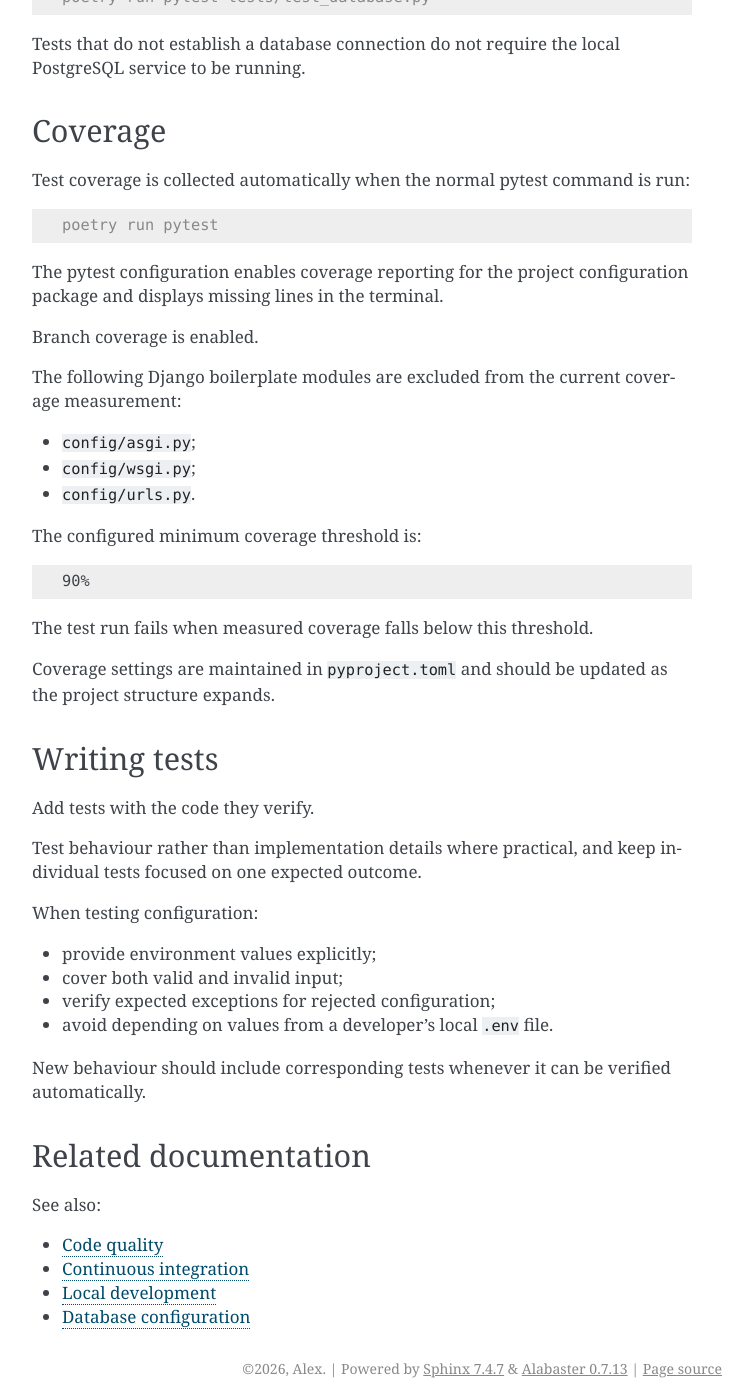
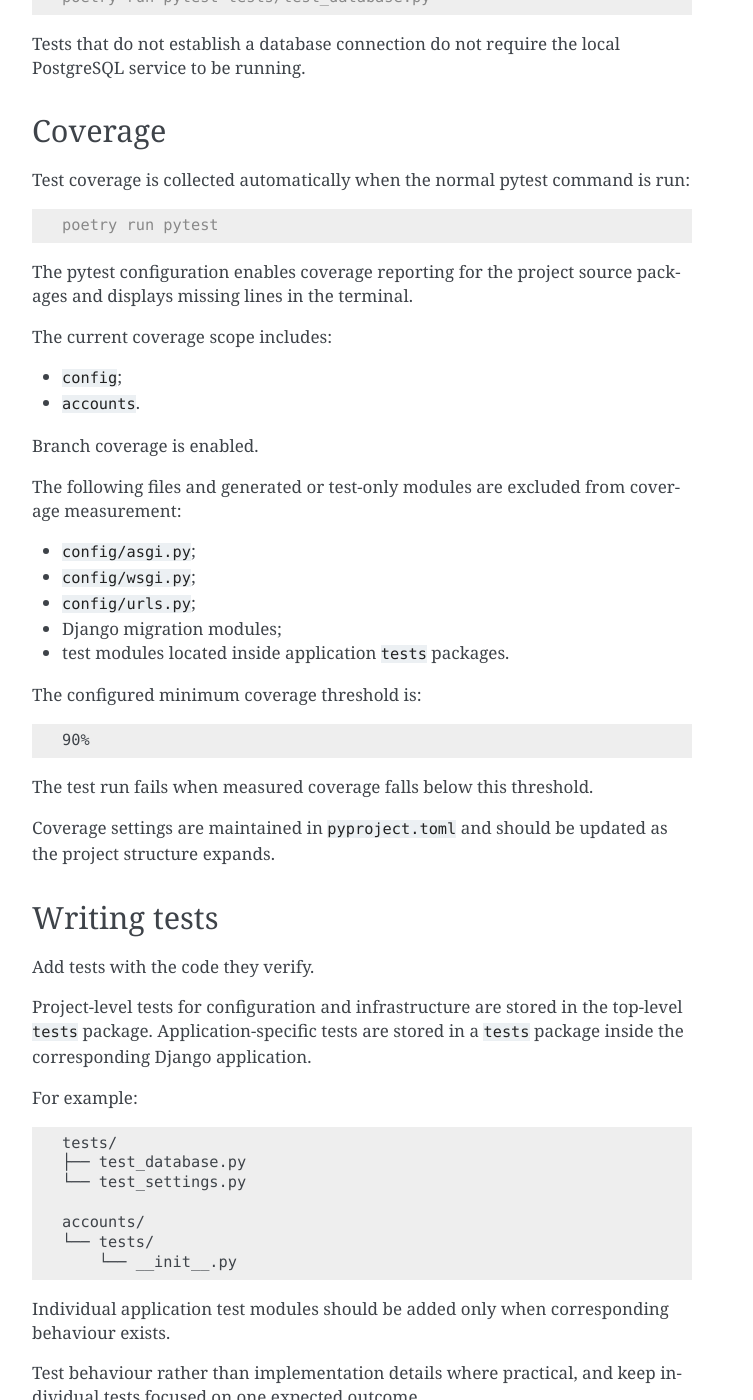
Before and after one commit to alex-nuclearboy/vocabio, a Sphinx documentation site: the page built from docs/source/development/testing.rst, in a window 1280 px wide and 1400 px high, scrolled down 2067 px. Shown: the whole window, without its empty margins (388-1141 px from the left). Built offline with Sphinx 7.4.7, drawn with Linux system fonts in a browser that asks for light colours.

Commit message:
feat: add accounts application foundation
Introduce the first Django application for account and authentication functionality.

- register the accounts application with Django
- use the built-in Django user model
- organise application tests in a dedicated package
- include accounts in coverage and code-quality checks
- document the new application structure and testing layout

```diff
--- a/docs/source/development/testing.rst
+++ b/docs/source/development/testing.rst
@@ -118,17 +118,24 @@ run:
 
    poetry run pytest
 
-The pytest configuration enables coverage reporting for the project
-configuration package and displays missing lines in the terminal.
+The pytest configuration enables coverage reporting for the project source
+packages and displays missing lines in the terminal.
+
+The current coverage scope includes:
+
+* ``config``;
+* ``accounts``.
 
 Branch coverage is enabled.
 
-The following Django boilerplate modules are excluded from the current
+The following files and generated or test-only modules are excluded from
 coverage measurement:
 
 * ``config/asgi.py``;
 * ``config/wsgi.py``;
-* ``config/urls.py``.
+* ``config/urls.py``;
+* Django migration modules;
+* test modules located inside application ``tests`` packages.
 
 The configured minimum coverage threshold is:
 
@@ -145,6 +152,25 @@ Writing tests
 -------------
 
 Add tests with the code they verify.
+
+Project-level tests for configuration and infrastructure are stored in the
+top-level ``tests`` package. Application-specific tests are stored in a
+``tests`` package inside the corresponding Django application.
+
+For example:
+
+.. code-block:: text
+
+   tests/
+   ├── test_database.py
+   └── test_settings.py
+
+   accounts/
+   └── tests/
+       └── __init__.py
+
+Individual application test modules should be added only when corresponding
+behaviour exists.
 
 Test behaviour rather than implementation details where practical, and keep
 individual tests focused on one expected outcome.
--- a/docs/source/project/index.rst
+++ b/docs/source/project/index.rst
@@ -4,9 +4,9 @@ Project
 This section describes the current Vocabio project structure and the role of
 the main repository components.
 
-The structure documented here reflects the project foundation. It should be
-extended as application-specific packages and other project components are
-introduced.
+The structure documented here reflects the current repository state and
+should be updated as application-specific packages and other project
+components are introduced.
 
 .. toctree::
    :maxdepth: 1
--- a/pyproject.toml
+++ b/pyproject.toml
@@ -41,7 +41,7 @@ dev = [
 [tool.pytest.ini_options]
 DJANGO_SETTINGS_MODULE = "config.settings"
 python_files = ["test_*.py"]
-addopts = "--cov=config --cov-report=term-missing"
+addopts = "--cov --cov-report=term-missing"
 
 [tool.pylint.main]
 load-plugins = ["pylint_django"]
@@ -58,11 +58,13 @@ min-similarity-lines = 4
 
 [tool.coverage.run]
 branch = true
-source = ["config"]
+source = ["config", "accounts"]
 omit = [
     "config/asgi.py",
     "config/wsgi.py",
     "config/urls.py",
+    "*/migrations/*",
+    "*/tests/*",
 ]
 
 [tool.coverage.report]
```
Also changed, not shown: docs/source/development/code-quality.rst (+6 -4 lines), docs/source/index.rst (+4 -4 lines), docs/source/project/structure.rst (+50 -4 lines), accounts/__init__.py (added), 8 other files.
